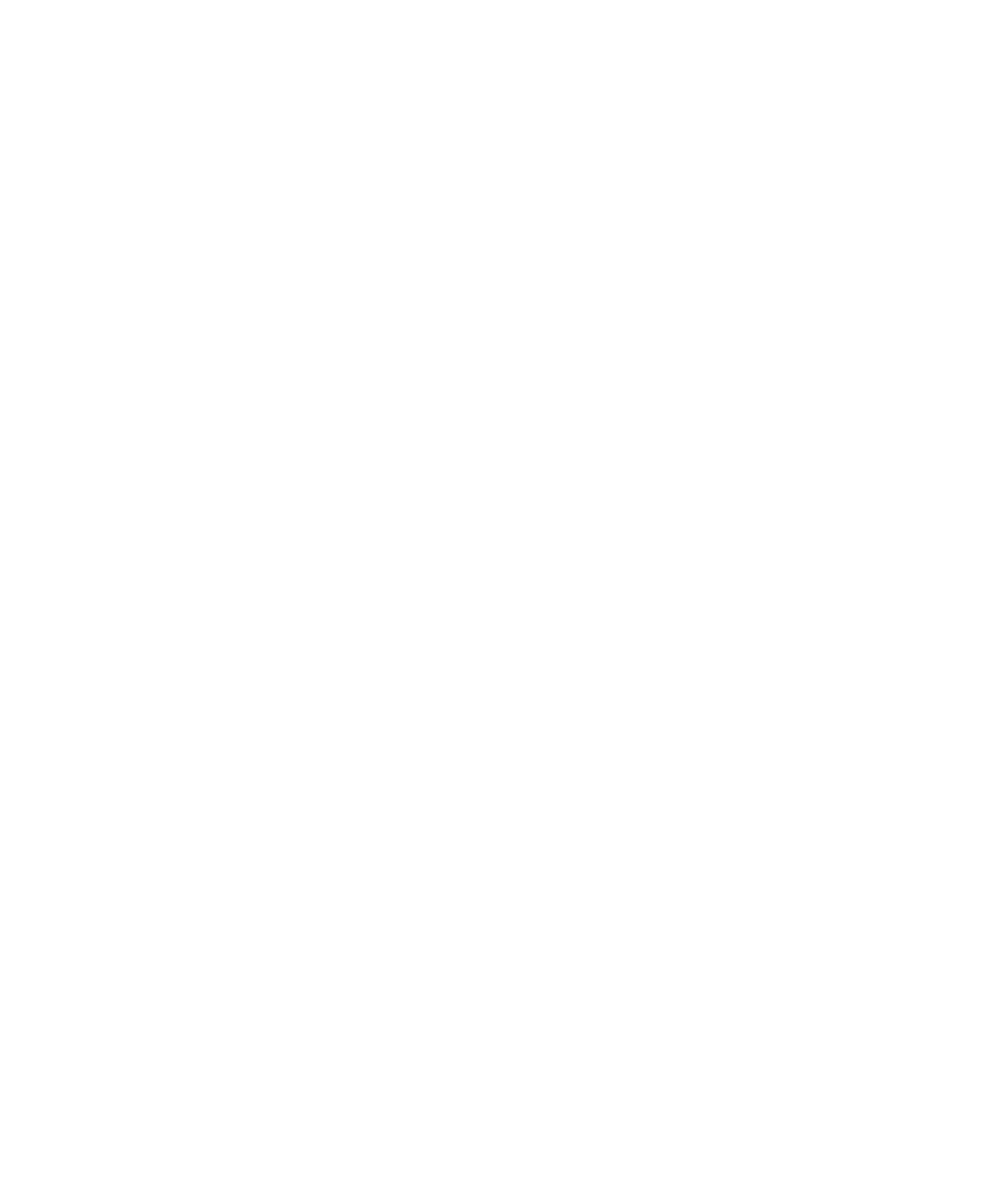
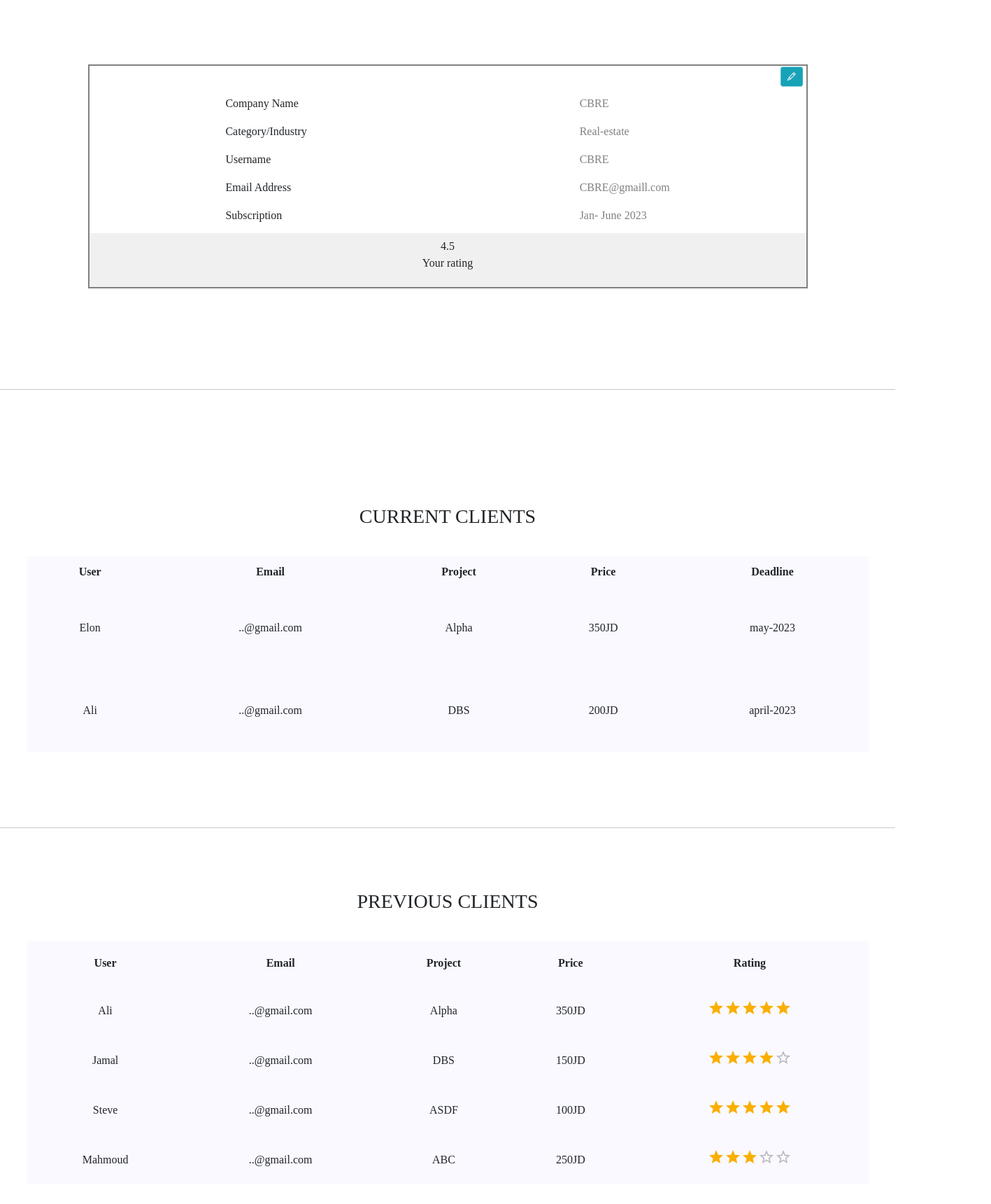
Before and after one commit to Hamzeh-Dawahreh/IdeaCraft-Front-end, a React (Vite) app: page /profile in a window 1280 px wide. Before the commit this address had no page. Shown: the part 400-2120 px from the top of the page at 70% size, 1417 px wide, since content can reach past the window. Before the commit the page ends 800 px from the top, so only its background shows below. Built offline with nearby package versions, Linux system fonts and the light colour scheme; a web font is replaced by a local one.

Commit message:
Added Company-profile

```diff
--- a/src/App.jsx
+++ b/src/App.jsx
@@ -8,6 +8,7 @@ import Signup from "./Components/Register/Signup";
 import RealEstate from "./Components/Solutions/Real-estate";
 import Technology from "./Components/Solutions/Technology";
 import Manufacturing from "./Components/Solutions/Manufacturing";
+import CompanyProfile from "./Components/Profile/CompanyProfile";
 export default function App() {
   return (
     <>
@@ -22,6 +23,7 @@ export default function App() {
           <Route path="/realestate" element={<RealEstate />} />
           <Route path="/technology" element={<Technology />} />
           <Route path="/manufacturing" element={<Manufacturing />} />
+          <Route path="/profile" element={<CompanyProfile />} />
         </Routes>
       </Router>
     </>
--- a/src/Components/Navbar/Navbar.jsx
+++ b/src/Components/Navbar/Navbar.jsx
@@ -10,12 +10,14 @@ export default function Navbar() {
         <nav className="navbar navbar-expand-lg navbar-dark custom-nav pe-3">
           <a className="navbar-brand" href="index.html">
             <div className="logo-container">
+              <Link to="/" className="link">
                 <img
                   src="./src/Images/logo.png"
                   alt="logo"
                   width="80"
                   height="58"
                 />
+              </Link>
             </div>
           </a>
           <button
@@ -70,7 +72,7 @@ export default function Navbar() {
             </div>
             <div className="nav-item Register-Container">
               <li>
-                <Link className="link" to="/login">
+                <Link className="link" target="_blank" to="/login">
                   {" "}
                   Join us
                 </Link>
--- /dev/null
+++ b/src/Components/Profile/CompanyProfile.jsx
@@ -0,0 +1,136 @@
+import React from "react";
+import Navbar from "../Navbar/Navbar";
+import Footer from "../Footer/Footer";
+import { Rating } from "@mui/material";
+
+import "./Profile.css";
+export default function CompanyProfile() {
+  return (
+    <>
+      <Navbar />
+      <div className="profile-container">
+        <div className="user-image">
+          <img src="./src/Images/profile.png" />
+        </div>
+        <div className="profile-info-container">
+          <div className="profile-info">
+            <div className="user-titles">
+              <span>Company Name</span>
+              <span>Category/Industry</span>
+              <span>Username</span>
+              <span>Email Address</span>
+              <span>Subscription</span>
+            </div>
+            <div className="user-info">
+              <span>CBRE</span>
+              <span>Real-estate</span>
+              <span>CBRE</span>
+              <span>CBRE@gmaill.com</span>
+              <span>Jan- June 2023</span>
+            </div>
+            <div className="info-line">
+              <p>
+                4.5 <br />
+                Your rating
+              </p>
+            </div>
+            <div className="edit-image">
+              <img src="./src/Images/Edit.png" />
+            </div>
+          </div>
+        </div>
+        <hr />
+        <div className="clients">
+          <div className="current-clients">
+            <h3>CURRENT CLIENTS</h3>
+
+            <table>
+              <tr>
+                <th>User</th>
+                <th>Email</th>
+                <th>Project</th>
+                <th>Price</th>
+                <th>Deadline</th>
+              </tr>
+              <tr>
+                <td>Elon</td>
+                <td>..@gmail.com</td>
+                <td>Alpha</td>
+                <td>350JD</td>
+                <td>may-2023</td>
+              </tr>
+              <tr>
+                <td>Ali</td>
+                <td>..@gmail.com</td>
+                <td>DBS</td>
+                <td>200JD</td>
+                <td>april-2023</td>
+              </tr>
+            </table>
+          </div>
+          <br />
+          <br />
+          <br />
+          <hr />
+          <div className="previous-clients">
+            <br />
+            <br />
+            <br />
+            <h3>PREVIOUS CLIENTS </h3>
+
+            <table>
+              <tr>
+                <th>User</th>
+                <th>Email</th>
+                <th>Project</th>
+                <th>Price</th>
+                <th>Rating</th>
+              </tr>
+              <tr>
+                <td>Ali</td>
+                <td>..@gmail.com</td>
+                <td>Alpha</td>
+                <td>350JD</td>
+                <td>
+                  {" "}
+                  <Rating name="read-only" value="5" readOnly />
+                </td>
+              </tr>
+              <tr>
+                <td>Jamal</td>
+                <td>..@gmail.com</td>
+                <td>DBS</td>
+                <td>150JD</td>
+                <td>
+                  {" "}
+                  <Rating name="read-only" value="4" readOnly />
+                </td>
+              </tr>
+              <tr>
+                <td>Steve</td>
+                <td>..@gmail.com</td>
+                <td>ASDF</td>
+                <td>100JD</td>
+                <td>
+                  {" "}
+                  <Rating name="read-only" value="5" readOnly />
+                </td>
+              </tr>
+              <tr>
+                <td>Mahmoud</td>
+                <td>..@gmail.com</td>
+                <td>ABC</td>
+                <td>250JD</td>
+                <td>
+                  {" "}
+                  <Rating name="read-only" value="3" readOnly />
+                </td>
+              </tr>
+            </table>
+          </div>
+        </div>
+      </div>
+      <Footer />
+    </>
+  );
+}
--- /dev/null
+++ b/src/Components/Profile/Profile.css
@@ -0,0 +1,83 @@
+.profile-container {
+  display: flex;
+  justify-content: center;
+  flex-direction: column;
+  gap: 8rem;
+}
+.user-image {
+  display: flex;
+  justify-content: center;
+}
+.profile-info-container {
+  width: 100%;
+  display: flex;
+  justify-content: center;
+}
+.profile-info {
+  display: flex;
+  justify-content: space-around;
+  align-items: center;
+  border: 2px solid #808080;
+  width: 64.313rem;
+  height: 20rem;
+  position: relative;
+}
+.user-titles,
+.user-info {
+  display: flex;
+  flex-direction: column;
+  gap: 1rem;
+  align-items: safe;
+  margin-bottom: 3rem;
+}
+.user-info {
+  color: grey;
+}
+.info-line {
+  background-color: rgb(240, 240, 240);
+  height: 4.813rem;
+  width: 100%;
+  position: absolute;
+  bottom: 0;
+  display: flex;
+  justify-content: center;
+  align-items: center;
+}
+.info-line p {
+  text-align: center;
+}
+.edit-image {
+  position: absolute;
+  top: 0;
+  right: 0;
+}
+.edit-image img {
+  width: 60%;
+  position: relative;
+  left: 25px;
+  cursor: pointer;
+}
+.current-clients,
+.previous-clients {
+  display: flex;
+  flex-direction: column;
+  justify-content: center;
+  align-items: center;
+}
+.current-clients table,
+.previous-clients table {
+  background-color: rgb(249, 249, 255);
+  width: 75.188rem;
+  height: 17.438rem;
+  margin-top: 2rem;
+}
+.current-clients,
+.previous-clients table th,
+td,
+tr {
+  padding: 20px;
+  text-align: center;
+}
+.previous-clients {
+  margin-bottom: 10rem;
+}
```
Also changed, not shown: src/Images/Edit.png (added), src/Images/profile.png (added). Lines whose indentation alone changed are shown as unchanged.
